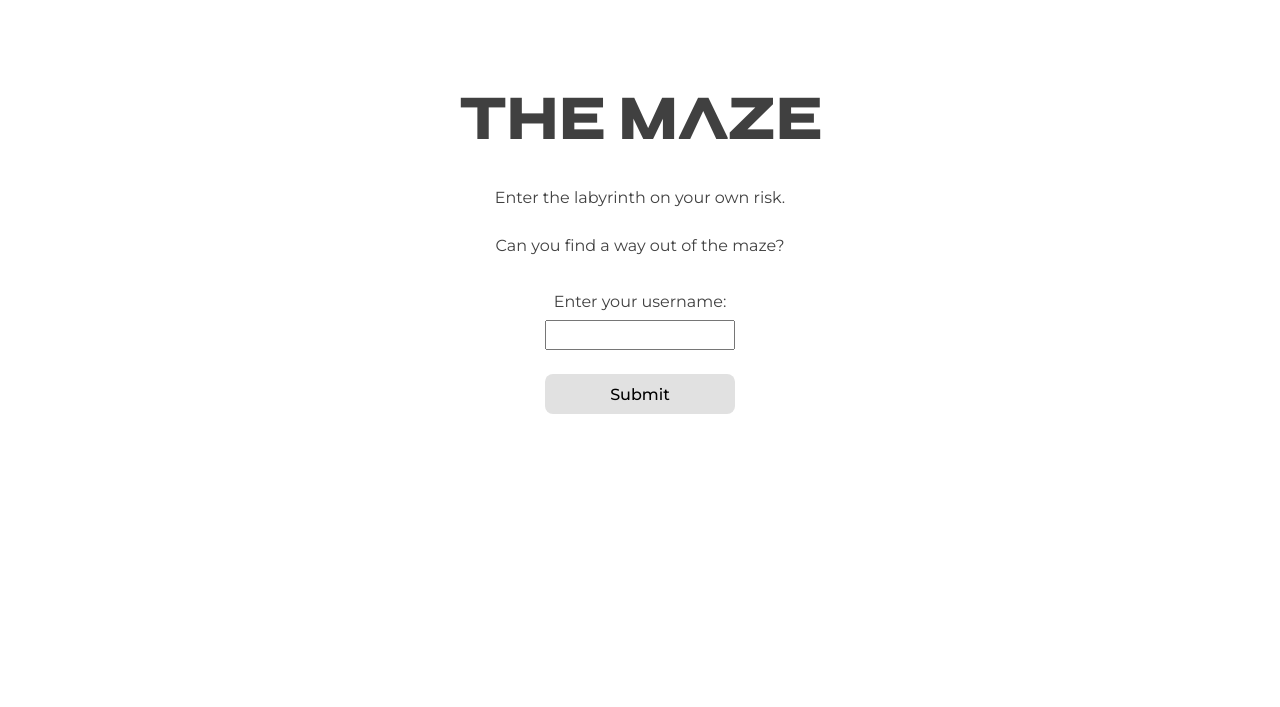
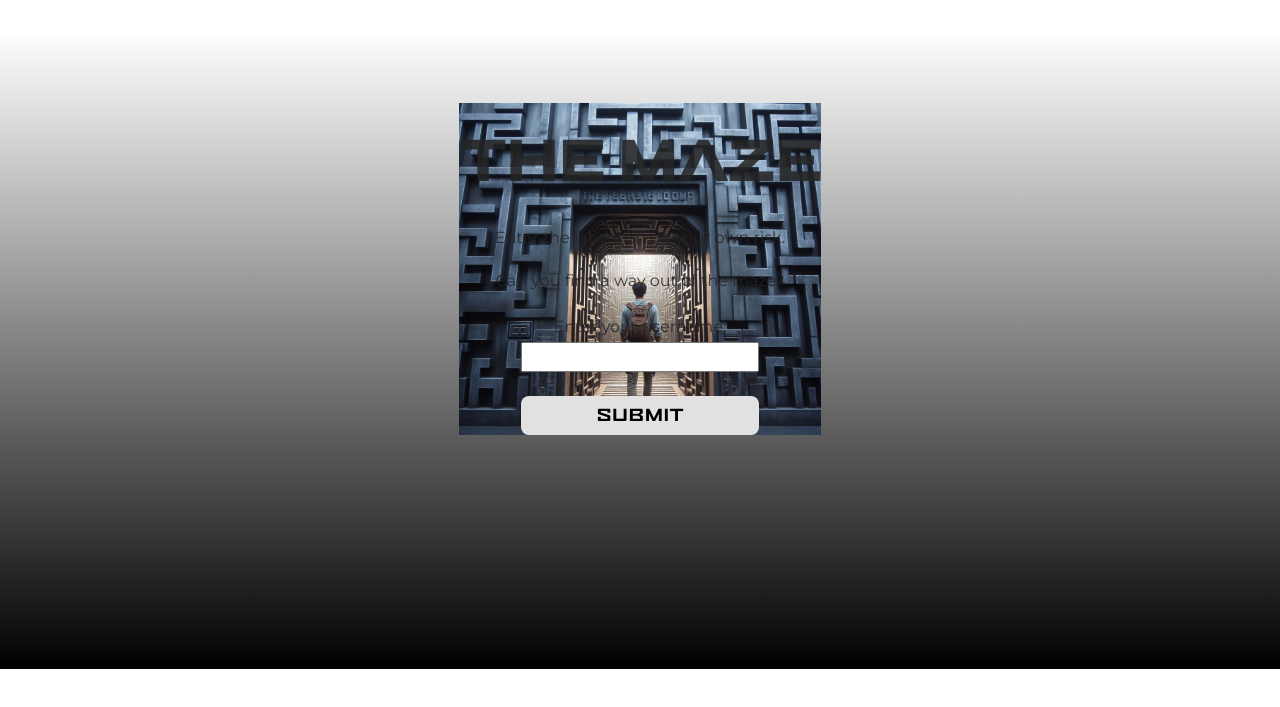
Before and after one commit to trista1987/project-labyrinth-zustand-vite, a React (Vite) app: page / in a window 1280 px wide. Shown: the part 131-838 px from the top of the page. After the commit the page ends 800 px from the top, so only its background shows below. Built offline with nearby package versions, Linux system fonts and the light colour scheme.

Commit message:
changed one image

```diff
--- a/src/components/Username.jsx
+++ b/src/components/Username.jsx
@@ -1,7 +1,7 @@
 import { useStore } from "../store/useStore"
 import { useState } from "react"
 import "../styles/Username.css"
-import startImg from "/start.jpg"
+import startImg from "/maze-entrance.jpg"
 
 export const Username = () => {
   const [usernameInput, setUsernameInput] = useState("") //this is local value, not the global one. the hook is for updating username
@@ -20,12 +20,12 @@ export const Username = () => {
   if (error) {
     return <div>Error: {error}</div>
   }
-
+  console.log("background image:", startImg)
   return (
     <div
       className='start-background'
       style={{
-        background: `linear-gradient(rgb(0,0,0,0) 20%, rgb(0,0,0) 100%, url(${startImg})`,
+        backgroundImage: `url(${startImg})`,
         backgroundRepeat: "no-repeat",
         backgroundSize: "cover",
       }}>
--- a/src/index.css
+++ b/src/index.css
@@ -1,6 +1,5 @@
 :root {
-  font-family: Inter, system-ui, Avenir, Helvetica, Arial, sans-serif;
-  line-height: 1.5;
+  font-family: "Montserrat", sans-serif;
   font-weight: 400;
 
   color: rgba(36, 36, 36, 0.87);
@@ -15,6 +14,7 @@ body {
   text-align: center;
   min-width: 320px;
   min-height: 100vh;
+  background: linear-gradient(rgb(0, 0, 0, 0) 20%, rgb(0, 0, 0) 100%);
 }
 
 h1 {
@@ -25,7 +25,6 @@ h1 {
 
 p {
   margin: 24px 0 8px 0;
-  font-family: "Montserrat", sans-serif;
 }
 
 button {
@@ -38,6 +37,7 @@ button {
   background-color: #e1e1e1;
   cursor: pointer;
   transition: border-color 0.25s;
+  font-family: "Maze Runner", sans-serif;
 }
 button:hover {
   border-color: #646cff;
--- a/src/styles/Username.css
+++ b/src/styles/Username.css
@@ -2,8 +2,10 @@
   display: flex;
   flex-direction: column;
   align-items: center;
-  padding: 12rem 3rem 20rem;
+  padding: 12rem 2rem 20rem;
   text-align: center;
+  width: auto;
+  height: 100%;
 }
 
 form {
@@ -15,5 +17,12 @@ form {
 input {
   margin: 0.4rem 0 1.5rem;
   height: 1.5rem;
-  font-family: "Montserrat", sans-serif;
+  font-family: "Maze Runner", sans-serif;
 }
+
+@media all and (min-width: 668px) {
+  .start-background {
+    padding: 0;
+    margin: 10rem;
+  }
+}
```
Also changed, not shown: public/maze-entrance.jpg (added), public/maze.png (deleted).
